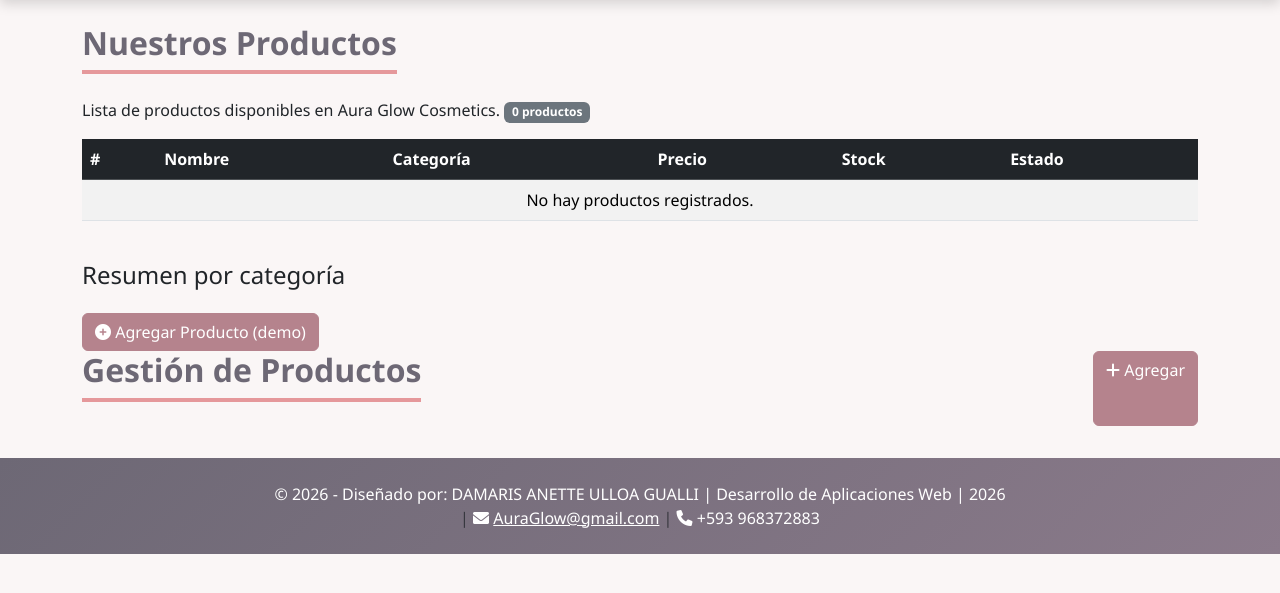
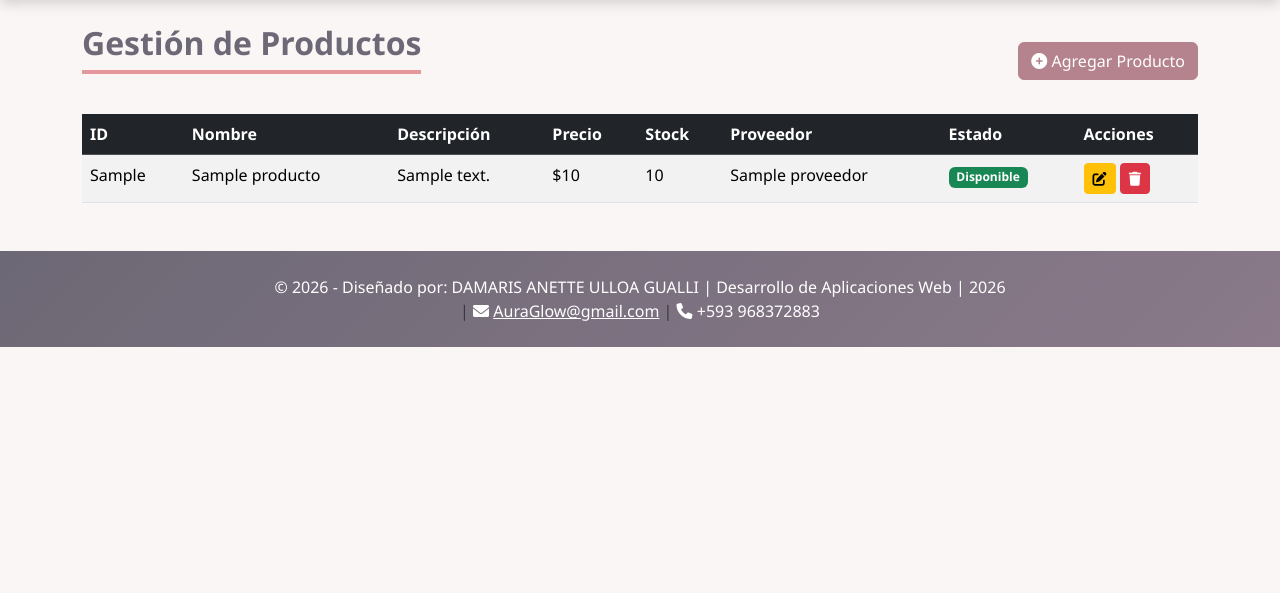
Before and after one commit to Damarisulloa7/Herramientas-y-tecnolog-as-esenciales, a Flask app: page /productos in a window 1280 px wide. Shown: the part 56-649 px from the top of the page. Run offline with Flask 3, Linux system fonts and the light colour scheme; a database or web service that is not in the repository returns one stand-in record (values such as "Sample title"); data that the repository does not hold is empty; some libraries are stand-ins or nearby versions.

Commit message:
Semana 13: PostgreSQL con CRUD completo y JOIN

```diff
--- a/app.py
+++ b/app.py
@@ -1,136 +1,344 @@
-import sqlite3
 import os
+from datetime import datetime
+from flask import Flask, render_template, request, redirect, url_for, flash
 
-DB_PATH = os.path.join(os.path.dirname(__file__), 'data', 'ferreteria.db')
+# Importar la conexión centralizada
+from conexion.conexion import obtener_conexion
 
-def obtener_conexion_sqlite():
-    conn = sqlite3.connect(DB_PATH)
-    conn.row_factory = sqlite3.Row
-    return conn
-
-def inicializar_bd():
-    conn = obtener_conexion_sqlite()
-    cur = conn.cursor()
-    cur.execute("""
-        CREATE TABLE IF NOT EXISTS productos (
-            id_producto INTEGER PRIMARY KEY AUTOINCREMENT,
-            nombre TEXT NOT NULL,
-            descripcion TEXT,
-            precio REAL NOT NULL,
-            stock INTEGER NOT NULL DEFAULT 0
-        )
-    """)
-    conn.commit()
-    conn.close()
-import os
-from flask import Flask, render_template, request, redirect, url_for, flash
+# Importar formularios
 from forms.producto_form import ProductoForm
 from forms.cliente_form import ClienteForm
 from forms.proveedor_form import ProveedorForm
 from forms.facturacion_form import FacturacionForm
 
+# =====================================================
+# CONFIGURACIÓN
+# =====================================================
 app = Flask(__name__)
-app.config['SECRET_KEY'] = 'clave-secreta-aura-glow-2026'
-from flask import Flask, render_template
+app.config['SECRET_KEY'] = os.environ.get('SECRET_KEY', 'clave-secreta-aura-glow-2026')
 
-app = Flask(__name__)
+# =====================================================
+# RUTA PRINCIPAL
+# =====================================================
+@app.route('/')
+def index():
+    return render_template('index.html')
 
-# ===== DATOS DE EJEMPLO (para demostrar dinamismo) =====
-# Variable simple
-nombre_sitio = "Aura Glow Cosmetics"
-
-# Lista de productos con stock y disponibilidad
-productos = [
-    {"id": 1, "nombre": "Base Líquida Matte", "categoria": "Maquillaje", "precio": 25.00, "stock": 15},
-    {"id": 2, "nombre": "Paleta de Sombras Nude", "categoria": "Sombras", "precio": 35.00, "stock": 8},
-    {"id": 3, "nombre": "Labial Líquido Rojo", "categoria": "Labiales", "precio": 18.00, "stock": 0},
-    {"id": 4, "nombre": "Serum Facial Revitalizante", "categoria": "Cuidado Facial", "precio": 40.00, "stock": 5},
-    {"id": 5, "nombre": "Corrector Líquido", "categoria": "Maquillaje", "precio": 12.00, "stock": 0},
-    {"id": 6, "nombre": "Mascarilla Hidratante", "categoria": "Cuidado Facial", "precio": 22.00, "stock": 10},
-]
-
-# Lista de clientes
-clientes = [
-    {"nombre": "María González", "email": "maria@email.com", "telefono": "0998123456", "ciudad": "Quito"},
-    {"nombre": "Carlos Pérez", "email": "carlos@email.com", "telefono": "0998765432", "ciudad": "Guayaquil"},
-    {"nombre": "Ana Rodríguez", "email": "ana@email.com", "telefono": "0998112233", "ciudad": "Cuenca"},
-    {"nombre": "Luis Méndez", "email": "luis@email.com", "telefono": "0998556677", "ciudad": "Quito"},
-]
-
-# Lista de proveedores
-proveedores = [
-    {"nombre": "Distribuidora Beauty S.A.", "contacto": "Juan López", "telefono": "022345678", "pais": "Ecuador"},
-    {"nombre": "Cosméticos Naturales Cía.", "contacto": "Elena Castro", "telefono": "022987654", "pais": "Colombia"},
-    {"nombre": "Importaciones Glow", "contacto": "Roberto Sánchez", "telefono": "022456789", "pais": "México"},
-]
-
-# Lista de facturas
-facturas = [
-    {"id": "FAC-001", "cliente": "María González", "fecha": "2026-08-20", "total": 85.00, "estado": "Pagado"},
-    {"id": "FAC-002", "cliente": "Carlos Pérez", "fecha": "2026-08-21", "total": 120.00, "estado": "Pendiente"},
-    {"id": "FAC-003", "cliente": "Ana Rodríguez", "fecha": "2026-08-22", "total": 45.00, "estado": "Pagado"},
-]
-
-# ===== RUTAS =====
+# =====================================================
+# MÓDULO PRODUCTOS - LISTAR (SELECT + JOIN)
+# =====================================================
 @app.route('/productos')
 def productos():
-    conn = obtener_conexion_sqlite()
+    conn = obtener_conexion()
     cur = conn.cursor()
-    cur.execute("SELECT * FROM productos ORDER BY id_producto")
+    cur.execute("""
+        SELECT p.id_producto, p.nombre, p.descripcion, p.precio, p.stock,
+               pr.nombre AS proveedor
+        FROM productos p
+        LEFT JOIN proveedores pr ON p.id_proveedor = pr.id_proveedor
+        ORDER BY p.id_producto
+    """)
     lista = cur.fetchall()
+    cur.close()
     conn.close()
     return render_template('productos.html', productos=lista)
 
+# =====================================================
+# MÓDULO PRODUCTOS - AGREGAR (INSERT)
+# =====================================================
 @app.route('/productos/agregar', methods=['GET', 'POST'])
 def agregar_producto():
     form = ProductoForm()
-    form.id_proveedor.choices = [(0, 'Sin proveedor')]
+    conn = obtener_conexion()
+    cur = conn.cursor()
+
+    # Cargar los proveedores para el <select>
+    cur.execute("SELECT id_proveedor, nombre FROM proveedores ORDER BY nombre")
+    proveedores = cur.fetchall()
+    form.id_proveedor.choices = [(0, 'Sin proveedor')] + [(p['id_proveedor'], p['nombre']) for p in proveedores]
+
     if form.validate_on_submit():
-        conn = obtener_conexion_sqlite()
-        cur = conn.cursor()
-        cur.execute(
-            "INSERT INTO productos (nombre, descripcion, precio, stock) VALUES (?, ?, ?, ?)",
-            (form.nombre.data, form.descripcion.data, form.precio.data, form.stock.data)
-        )
+        id_prov = form.id_proveedor.data if form.id_proveedor.data != 0 else None
+        cur.execute("""
+            INSERT INTO productos (nombre, descripcion, precio, stock, id_proveedor)
+            VALUES (%s, %s, %s, %s, %s)
+        """, (form.nombre.data, form.descripcion.data, form.precio.data, form.stock.data, id_prov))
         conn.commit()
+        cur.close()
         conn.close()
         flash('Producto agregado correctamente.', 'success')
         return redirect(url_for('productos'))
+
+    cur.close()
+    conn.close()
     return render_template('formulario_producto.html', form=form, accion='Agregar')
 
+# =====================================================
+# MÓDULO PRODUCTOS - EDITAR (UPDATE)
+# =====================================================
+@app.route('/productos/editar/<int:id>', methods=['GET', 'POST'])
+def editar_producto(id):
+    form = ProductoForm()
+    conn = obtener_conexion()
+    cur = conn.cursor()
+
+    # Cargar proveedores para el select
+    cur.execute("SELECT id_proveedor, nombre FROM proveedores ORDER BY nombre")
+    proveedores = cur.fetchall()
+    form.id_proveedor.choices = [(0, 'Sin proveedor')] + [(p['id_proveedor'], p['nombre']) for p in proveedores]
+
+    # Buscar el producto por su id
+    cur.execute("SELECT * FROM productos WHERE id_producto = %s", (id,))
+    producto = cur.fetchone()
+
+    if not producto:
+        cur.close()
+        conn.close()
+        flash('Producto no encontrado.', 'danger')
+        return redirect(url_for('productos'))
+
+    if form.validate_on_submit():
+        id_prov = form.id_proveedor.data if form.id_proveedor.data != 0 else None
+        cur.execute("""
+            UPDATE productos
+            SET nombre = %s, descripcion = %s, precio = %s, stock = %s, id_proveedor = %s
+            WHERE id_producto = %s
+        """, (form.nombre.data, form.descripcion.data, form.precio.data, form.stock.data, id_prov, id))
+        conn.commit()
+        cur.close()
+        conn.close()
+        flash('Producto actualizado correctamente.', 'success')
+        return redirect(url_for('productos'))
+
+    # Cargar los datos actuales en el formulario
+    form.nombre.data = producto['nombre']
+    form.descripcion.data = producto['descripcion']
+    form.precio.data = producto['precio']
+    form.stock.data = producto['stock']
+    form.id_proveedor.data = producto['id_proveedor'] if producto['id_proveedor'] else 0
+
+    cur.close()
+    conn.close()
+    return render_template('formulario_producto.html', form=form, accion='Editar')
+
+# =====================================================
+# MÓDULO PRODUCTOS - ELIMINAR (DELETE)
+# =====================================================
+@app.route('/productos/eliminar/<int:id>')
+def eliminar_producto(id):
+    conn = obtener_conexion()
+    cur = conn.cursor()
+    cur.execute("DELETE FROM productos WHERE id_producto = %s", (id,))
+    conn.commit()
+    cur.close()
+    conn.close()
+    flash('Producto eliminado correctamente.', 'info')
+    return redirect(url_for('productos'))
+
+# =====================================================
+# MÓDULO CLIENTES - LISTAR
+# =====================================================
 @app.route('/clientes')
 def clientes():
-    return render_template('clientes.html')
+    conn = obtener_conexion()
+    cur = conn.cursor()
+    cur.execute("SELECT * FROM clientes ORDER BY id_cliente")
+    lista = cur.fetchall()
+    cur.close()
+    conn.close()
+    return render_template('clientes.html', clientes=lista)
 
+# =====================================================
+# MÓDULO CLIENTES - AGREGAR
+# =====================================================
 @app.route('/clientes/agregar', methods=['GET', 'POST'])
 def agregar_cliente():
     form = ClienteForm()
     if form.validate_on_submit():
-        flash('Cliente agregado correctamente (demo).', 'success')
+        conn = obtener_conexion()
+        cur = conn.cursor()
+        cur.execute("""
+            INSERT INTO clientes (nombre, cedula, telefono, correo)
+            VALUES (%s, %s, %s, %s)
+        """, (form.nombre.data, form.cedula.data, form.telefono.data, form.correo.data))
+        conn.commit()
+        cur.close()
+        conn.close()
+        flash('Cliente agregado correctamente.', 'success')
         return redirect(url_for('clientes'))
     return render_template('formulario_cliente.html', form=form, accion='Agregar')
 
+# =====================================================
+# MÓDULO CLIENTES - ELIMINAR
+# =====================================================
+@app.route('/clientes/eliminar/<int:id>')
+def eliminar_cliente(id):
+    conn = obtener_conexion()
+    cur = conn.cursor()
+    cur.execute("DELETE FROM clientes WHERE id_cliente = %s", (id,))
+    conn.commit()
+    cur.close()
+    conn.close()
+    flash('Cliente eliminado correctamente.', 'info')
+    return redirect(url_for('clientes'))
+
+# =====================================================
+# MÓDULO PROVEEDORES - LISTAR
+# =====================================================
 @app.route('/proveedores')
 def proveedores():
-    return render_template('proveedores.html')
+    conn = obtener_conexion()
+    cur = conn.cursor()
+    cur.execute("SELECT * FROM proveedores ORDER BY id_proveedor")
+    lista = cur.fetchall()
+    cur.close()
+    conn.close()
+    return render_template('proveedores.html', proveedores=lista)
 
+# =====================================================
+# MÓDULO PROVEEDORES - AGREGAR
+# =====================================================
 @app.route('/proveedores/agregar', methods=['GET', 'POST'])
 def agregar_proveedor():
     form = ProveedorForm()
     if form.validate_on_submit():
-        flash('Proveedor agregado correctamente (demo).', 'success')
+        conn = obtener_conexion()
+        cur = conn.cursor()
+        cur.execute("""
+            INSERT INTO proveedores (nombre, telefono, correo)
+            VALUES (%s, %s, %s)
+        """, (form.nombre.data, form.telefono.data, form.correo.data))
+        conn.commit()
+        cur.close()
+        conn.close()
+        flash('Proveedor agregado correctamente.', 'success')
         return redirect(url_for('proveedores'))
     return render_template('formulario_proveedor.html', form=form, accion='Agregar')
 
+# =====================================================
+# MÓDULO PROVEEDORES - ELIMINAR
+# =====================================================
+@app.route('/proveedores/eliminar/<int:id>')
+def eliminar_proveedor(id):
+    conn = obtener_conexion()
+    cur = conn.cursor()
+    cur.execute("DELETE FROM proveedores WHERE id_proveedor = %s", (id,))
+    conn.commit()
+    cur.close()
+    conn.close()
+    flash('Proveedor eliminado correctamente.', 'info')
+    return redirect(url_for('proveedores'))
+
+# =====================================================
+# MÓDULO FACTURACIÓN - LISTAR (JOIN)
+# =====================================================
 @app.route('/facturacion')
 def facturacion():
-    return render_template('facturacion.html')
+    conn = obtener_conexion()
+    cur = conn.cursor()
+    cur.execute("""
+        SELECT f.id_factura, f.fecha, f.total, c.nombre AS cliente
+        FROM facturas f
+        JOIN clientes c ON f.id_cliente = c.id_cliente
+        ORDER BY f.id_factura DESC
+    """)
+    lista = cur.fetchall()
+    cur.close()
+    conn.close()
+    return render_template('facturacion.html', facturas=lista)
 
+# =====================================================
+# MÓDULO FACTURACIÓN - AGREGAR
+# =====================================================
 @app.route('/facturacion/agregar', methods=['GET', 'POST'])
 def agregar_factura():
     form = FacturacionForm()
-    form.id_cliente.choices = [(1, 'Cliente de ejemplo')]
+    conn = obtener_conexion()
+    cur = conn.cursor()
+    cur.execute("SELECT id_cliente, nombre FROM clientes ORDER BY nombre")
+    clientes = cur.fetchall()
+    form.id_cliente.choices = [(c['id_cliente'], c['nombre']) for c in clientes]
+
     if form.validate_on_submit():
-        flash('Factura registrada correctamente (demo).', 'success')
+        cur.execute("""
+            INSERT INTO facturas (id_cliente, fecha, total)
+            VALUES (%s, %s, %s)
+        """, (form.id_cliente.data, form.fecha.data, form.total.data))
+        conn.commit()
+        cur.close()
+        conn.close()
+        flash('Factura registrada correctamente.', 'success')
         return redirect(url_for('facturacion'))
+
+    cur.close()
+    conn.close()
     return render_template('formulario_facturacion.html', form=form, accion='Agregar')
+
+# =====================================================
+# MÓDULO FACTURACIÓN - ELIMINAR
+# =====================================================
+@app.route('/facturacion/eliminar/<int:id>')
+def eliminar_factura(id):
+    conn = obtener_conexion()
+    cur = conn.cursor()
+    cur.execute("DELETE FROM facturas WHERE id_factura = %s", (id,))
+    conn.commit()
+    cur.close()
+    conn.close()
+    flash('Factura eliminada correctamente.', 'info')
+    return redirect(url_for('facturacion'))
+
+# =====================================================
+# INICIALIZAR BD (solo la primera vez)
+# =====================================================
+def inicializar_bd():
+    try:
+        conn = obtener_conexion()
+        cur = conn.cursor()
+        cur.execute("""
+            CREATE TABLE IF NOT EXISTS usuarios (
+                id SERIAL PRIMARY KEY,
+                usuario VARCHAR(50) UNIQUE NOT NULL,
+                password VARCHAR(255) NOT NULL
+            );
+            CREATE TABLE IF NOT EXISTS proveedores (
+                id_proveedor SERIAL PRIMARY KEY,
+                nombre VARCHAR(100) NOT NULL,
+                telefono VARCHAR(20),
+                correo VARCHAR(100)
+            );
+            CREATE TABLE IF NOT EXISTS productos (
+                id_producto SERIAL PRIMARY KEY,
+                nombre VARCHAR(100) NOT NULL,
+                descripcion TEXT,
+                precio NUMERIC(10, 2) NOT NULL,
+                stock INTEGER NOT NULL DEFAULT 0,
+                id_proveedor INTEGER REFERENCES proveedores(id_proveedor) ON DELETE SET NULL
+            );
+            CREATE TABLE IF NOT EXISTS clientes (
+                id_cliente SERIAL PRIMARY KEY,
+                nombre VARCHAR(100) NOT NULL,
+                cedula VARCHAR(20) UNIQUE,
+                telefono VARCHAR(20),
+                correo VARCHAR(100)
+            );
+            CREATE TABLE IF NOT EXISTS facturas (
+                id_factura SERIAL PRIMARY KEY,
+                id_cliente INTEGER NOT NULL REFERENCES clientes(id_cliente) ON DELETE CASCADE,
+                fecha DATE NOT NULL,
+                total NUMERIC(10, 2) NOT NULL
+            );
+        """)
+        conn.commit()
+        cur.close()
+        conn.close()
+        print("✅ Tablas verificadas/creadas correctamente.")
+    except Exception as e:
+        print(f"⚠️ Error al inicializar BD: {e}")
+
+# =====================================================
+# EJECUCIÓN
+# =====================================================
+if __name__ == '__main__':
+    inicializar_bd()
+    app.run(debug=True)
--- /dev/null
+++ b/conexion/__init__.py
@@ -0,0 +1 @@
+# Paquete de conexión a la base de datos
--- a/requirements.txt
+++ b/requirements.txt
@@ -6,5 +6,6 @@ Flask-WTF==1.3.0
 itsdangerous==2.2.0
 Jinja2==3.1.6
 MarkupSafe==3.0.3
+psycopg2-binary==2.9.13
 Werkzeug==3.1.8
 WTForms==3.2.2
--- a/templates/productos.html
+++ b/templates/productos.html
@@ -1,107 +1,62 @@
 {% extends "base.html" %}
+{% block titulo %}Productos{% endblock %}
+{% block content %}
 
-{% block titulo %}Productos{% endblock %}
-
-{% block content %}
-<h2 class="section-title">Nuestros Productos</h2>
-<p>Lista de productos disponibles en Aura Glow Cosmetics. <span class="badge bg-secondary">{{ productos|length }} productos</span></p>
+<div class="d-flex justify-content-between align-items-center mb-3">
+    <h2 class="section-title">Gestión de Productos</h2>
+    <a href="{{ url_for('agregar_producto') }}" class="btn btn-primary">
+        <i class="fas fa-plus-circle"></i> Agregar Producto
+    </a>
+</div>
 
 <div class="table-responsive">
     <table class="table table-striped table-hover">
         <thead class="table-dark">
             <tr>
-                <th>#</th>
+                <th>ID</th>
                 <th>Nombre</th>
-                <th>Categoría</th>
+                <th>Descripción</th>
                 <th>Precio</th>
                 <th>Stock</th>
+                <th>Proveedor</th>
                 <th>Estado</th>
+                <th>Acciones</th>
             </tr>
         </thead>
         <tbody>
-            {% for producto in productos %}
+            {% for p in productos %}
             <tr>
-                <td>{{ loop.index }}</td>
-                <td>{{ producto.nombre|upper }}</td>  <!-- Filtro: convertir a mayúsculas -->
-                <td><span class="badge bg-secondary">{{ producto.categoria|lower }}</span></td> <!-- Filtro: minúsculas -->
-                <td>${{ "%.2f"|format(producto.precio) }}</td> <!-- Filtro para formato de moneda -->
-                <td>{{ producto.stock }}</td>
+                <td>{{ p.id_producto }}</td>
+                <td>{{ p.nombre }}</td>
+                <td>{{ p.descripcion }}</td>
+                <td>${{ p.precio }}</td>
+                <td>{{ p.stock }}</td>
+                <td>{{ p.proveedor if p.proveedor else 'Sin proveedor' }}</td>
                 <td>
-                    {% if producto.stock > 0 %}
+                    {% if p.stock > 0 %}
                         <span class="badge bg-success">Disponible</span>
                     {% else %}
                         <span class="badge bg-danger">Agotado</span>
                     {% endif %}
                 </td>
+                <td>
+                    <a href="{{ url_for('editar_producto', id=p.id_producto) }}"
+                       class="btn btn-sm btn-warning">
+                        <i class="fas fa-edit"></i>
+                    </a>
+                    <a href="{{ url_for('eliminar_producto', id=p.id_producto) }}"
+                       class="btn btn-sm btn-danger"
+                       onclick="return confirm('¿Eliminar este producto?');">
+                        <i class="fas fa-trash"></i>
+                    </a>
+                </td>
             </tr>
             {% else %}
             <tr>
-                <td colspan="6" class="text-center">No hay productos registrados.</td>
+                <td colspan="8" class="text-center">No hay productos registrados.</td>
             </tr>
             {% endfor %}
         </tbody>
     </table>
 </div>
-
-<!-- Contador de productos por categoría (condicionales) -->
-<h4 class="mt-4">Resumen por categoría</h4>
-<ul class="list-group">
-    {% set categorias = productos|map(attribute='categoria')|unique|list %}
-    {% for cat in categorias %}
-        {% set count = productos|selectattr('categoria', 'equalto', cat)|list|length %}
-        <li class="list-group-item d-flex justify-content-between align-items-center">
-            {{ cat }}
-            <span class="badge bg-primary rounded-pill">{{ count }}</span>
-        </li>
-    {% endfor %}
-</ul>
-
-<!-- Botón para agregar (demo) -->
-<button class="btn btn-primary mt-3" data-bs-toggle="modal" data-bs-target="#modalProducto">
-    <i class="fas fa-plus-circle"></i> Agregar Producto (demo)
-</button>
-
-<!-- Modal demo -->
-<div class="modal fade" id="modalProducto" tabindex="-1" aria-labelledby="modalProductoLabel" aria-hidden="true">
-    <div class="modal-dialog">
-        <div class="modal-content">
-            <div class="modal-header">
-                <h5 class="modal-title">Agregar Nuevo Producto</h5>
-                <button type="button" class="btn-close" data-bs-dismiss="modal"></button>
-            </div>
-            <div class="modal-body">
-                <p class="text-muted">Esta funcionalidad estará disponible en futuras versiones.</p>
-                <form>
-                    <div class="mb-3">
-                        <label class="form-label">Nombre</label>
-                        <input type="text" class="form-control" placeholder="Ej: Base Líquida">
-                    </div>
-                    <div class="mb-3">
-                        <label class="form-label">Categoría</label>
-                        <select class="form-select">
-                            <option>Maquillaje</option>
-                            <option>Cuidado Facial</option>
-                            <option>Labiales</option>
-                            <option>Sombras</option>
-                        </select>
-                    </div>
-                    <div class="mb-3">
-                        <label class="form-label">Precio</label>
-                        <input type="text" class="form-control" placeholder="$0.00">
-                    </div>
-                </form>
-            </div>
-            <div class="modal-footer">
-                <button type="button" class="btn btn-secondary" data-bs-dismiss="modal">Cerrar</button>
-                <button type="button" class="btn btn-primary" data-bs-dismiss="modal">Guardar (demo)</button>
-            </div>
-        </div>
-    </div>
-</div>
-<div class="d-flex justify-content-between mb-3">
-    <h2 class="section-title">Gestión de Productos</h2>
-    <a href="{{ url_for('agregar_producto') }}" class="btn btn-primary">
-        <i class="fas fa-plus"></i> Agregar
-    </a>
-</div>
 {% endblock %}
```
Also changed, not shown: conexion/conexion.py (added, +29 -0 lines), sql/esquema.sql (added, +87 -0 lines), templates/clientes.html (+21 -25 lines), templates/facturacion.html (+20 -25 lines), templates/proveedores.html (+20 -25 lines).
